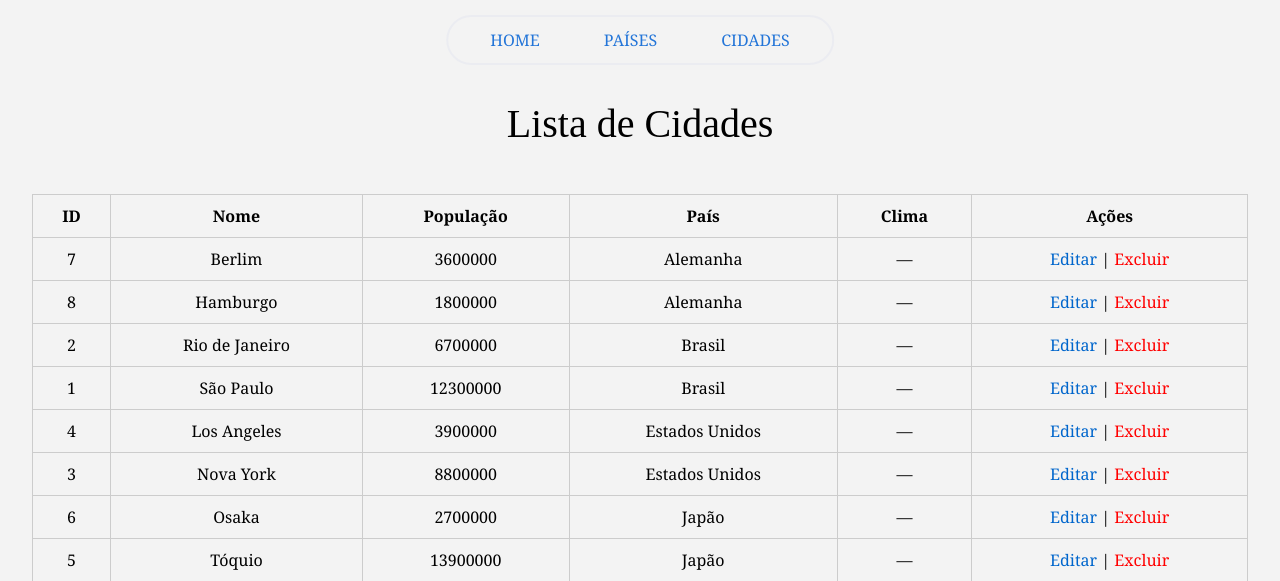
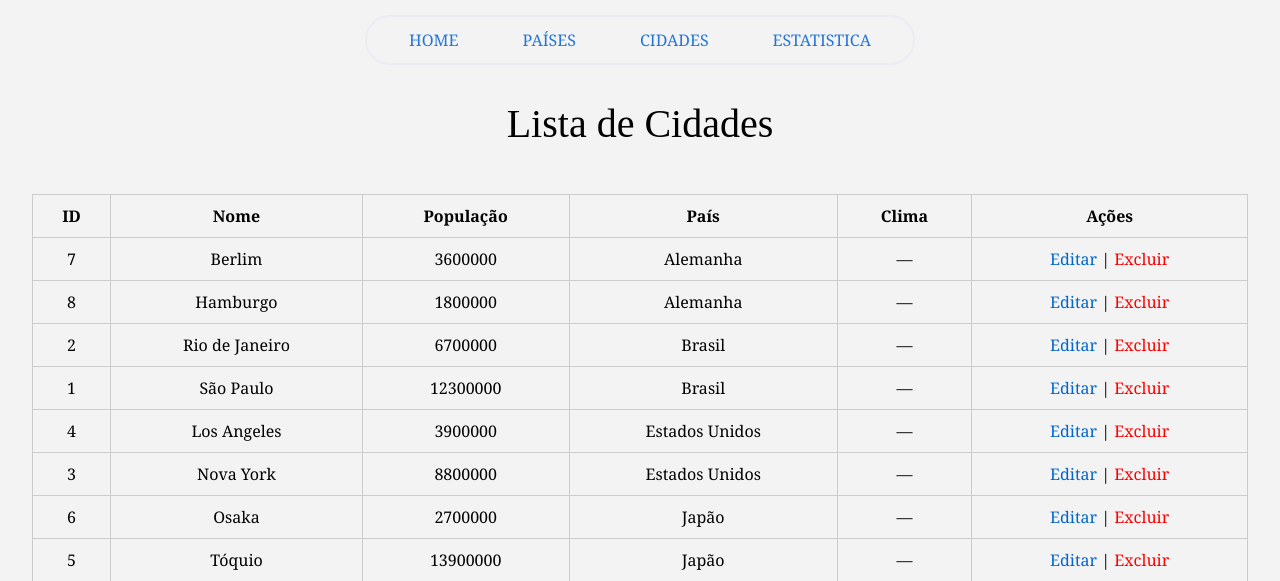
Before and after one commit to Gigiovh/Crud-Mundo, a PHP site: page /cidade/listar_cidade.php in a window 1280 px wide. Shown: the top 581 px of the page. Run offline with PHP 8.4, Linux system fonts and the light colour scheme; data comes from the database, SQL or seed files in the repository; data that the repository does not hold is empty; a stand-in replaces the project's code that opens the database connection; some libraries are stand-ins or nearby versions; some web fonts are replaced.

Commit message:
Update listar_cidade.php

```diff
--- a/src/cidade/listar_cidade.php
+++ b/src/cidade/listar_cidade.php
@@ -2,7 +2,7 @@
 include("../conexao.php");
 
 define('OPENWEATHER_API_KEY', '06cb432fb3eed4d1136c5929460bd323');
-//API de clima
+
 function obterClimaPorCidade($cidadeNome, $paisNome, $apiKey) {
     $url = "https://api.openweathermap.org/data/2.5/weather?q=" . urlencode($cidadeNome) . "," . urlencode($paisNome) . "&appid=" . $apiKey . "&units=metric&lang=pt_br";
 
@@ -53,7 +53,7 @@ function obterClimaPorCidade($cidadeNome, $paisNome, $apiKey) {
 </head>
 
 <body>
-    <!-- Navegação -->
+
     <nav class="test">
         <ul>
             <li><a href="../index.php">Home</a></li>
@@ -70,6 +70,7 @@ function obterClimaPorCidade($cidadeNome, $paisNome, $apiKey) {
                     <li><a href="adicionar_cidade.php">Adicionar</a></li>
 
                 </ul>
+                <li><a href="estatistica.php">Estatistica</a></li>
         </ul>
     </nav>
 
```
